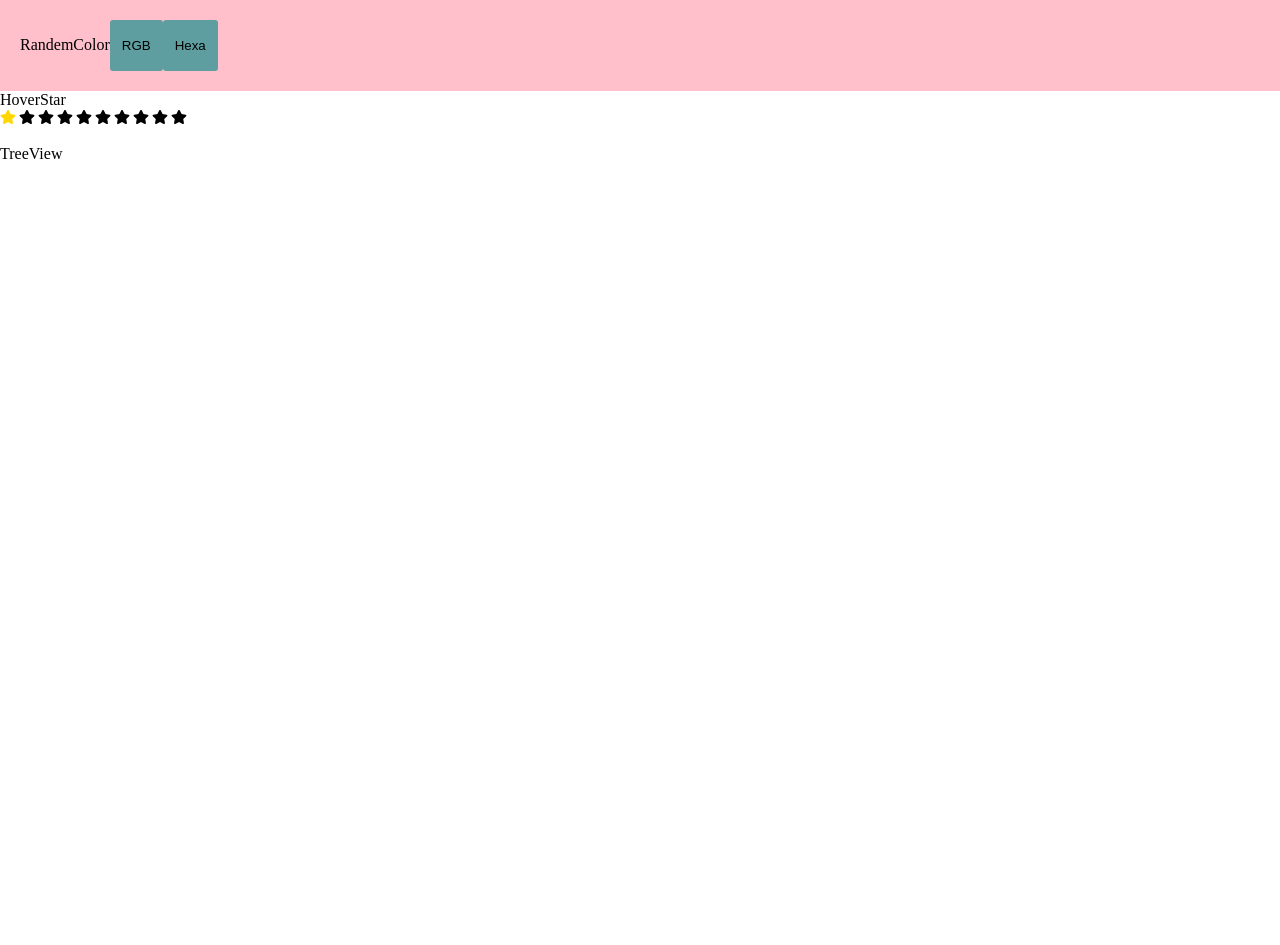
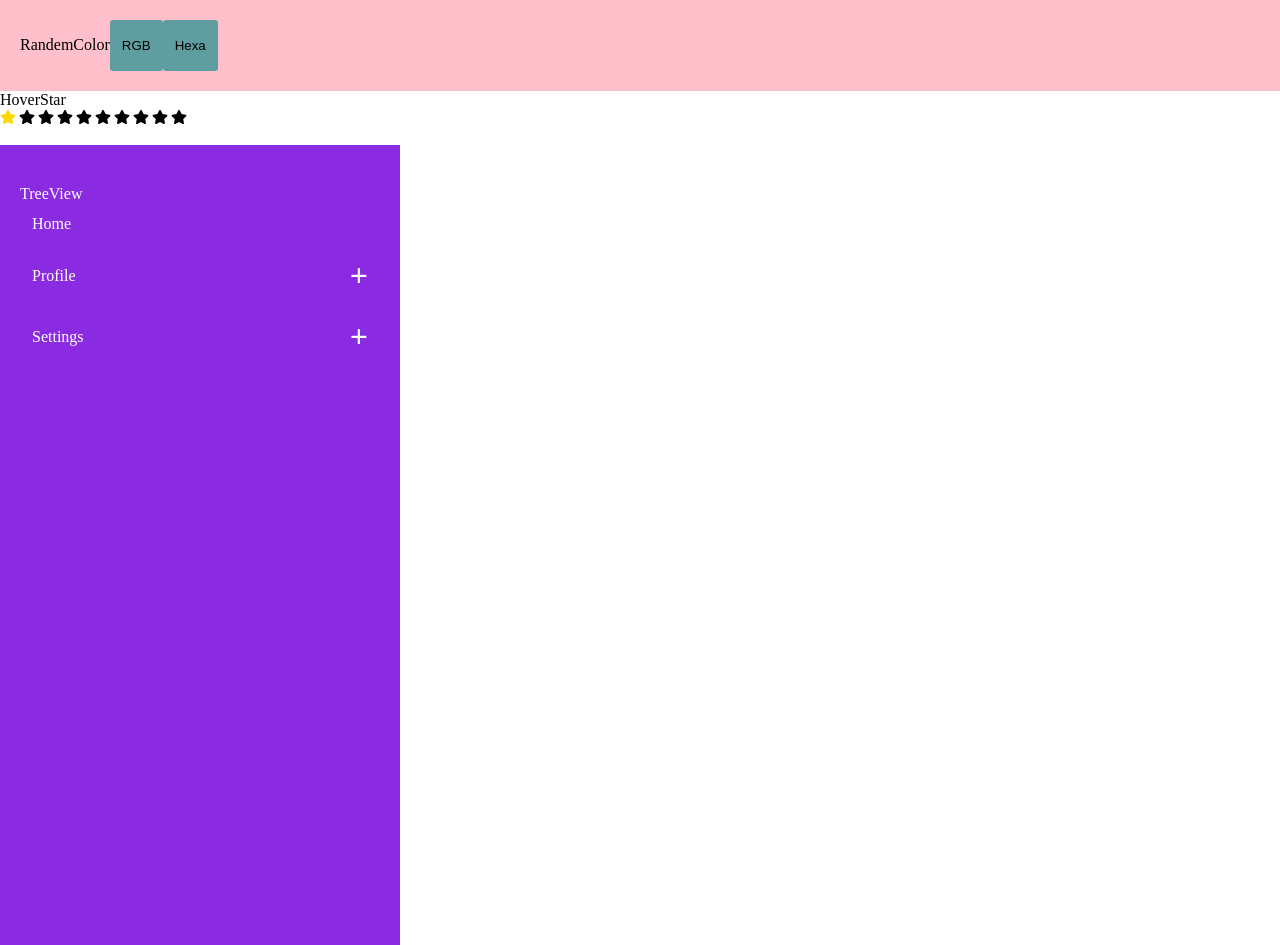
Before and after one commit to Bhavya-oss/react-twenty-five, a React (Create React App) app: page / in a window 1280 px wide. Before the commit the page ends 800 px from the top, so only its background shows below. Built offline with nearby package versions, Linux system fonts and the light colour scheme.

Commit message:
tree view

```diff
--- a/src/components/tree-view/TreeView.css
+++ b/src/components/tree-view/TreeView.css
@@ -0,0 +1,24 @@
+.tree-view-container {
+  width: 400px;
+  height: 100vh;
+  padding: 40px 20px;
+  background-color: blueviolet;
+  color: white;
+}
+
+.tree-view-label {
+  padding: 12px;
+  cursor: pointer;
+  display: flex;
+  align-items: center;
+  justify-content: space-between;
+}
+
+.answer {
+  padding: 12px 0px 12px 30px;
+  cursor: pointer;
+}
+
+.inside {
+  padding: 12px 0px 12px 60px;
+}
--- a/src/components/tree-view/TreeView.js
+++ b/src/components/tree-view/TreeView.js
@@ -1,7 +1,59 @@
-import React from "react";
+import React, { useState } from "react";
+import "./TreeView.css";
+import { TREE_VIEW } from "../../data";
+function TreeView() {
+  const [isChildren, setIsChildren] = useState(null);
+  const [isInsideChild, setIsInsideChild] = useState(null);
+  console.log("TREEV_VIEWTREEV_VIEW", TREE_VIEW);
+  function handlChildrenClick(id) {
+    setIsChildren((prev) => (prev === id ? null : id));
+  }
 
-function TreeView() {
-  return <div>TreeView</div>;
+  function handlChildrenInsideClick(id) {
+    setIsInsideChild((prev) => (prev === id ? null : id));
+  }
+  return (
+    <div className="tree-view-container">
+      TreeView
+      {TREE_VIEW.map((curr, indx) => {
+        console.log("curr curr", curr);
+        return (
+          <>
+            <div
+              className="tree-view-label"
+              key={indx}
+              onClick={() => handlChildrenClick(indx)}
+            >
+              <div>{curr.label}</div>
+              <div> {curr.children && <h1>+</h1>}</div>
+            </div>
+            {indx === isChildren &&
+              curr.children &&
+              curr.children.map((child, indx) => (
+                <>
+                  <div
+                    onClick={() => handlChildrenInsideClick(indx)}
+                    className="answer"
+                  >
+                    {child.label}
+                    {console.log("childchild", child)}
+                  </div>
+
+                  <div>
+                    {" "}
+                    {indx === isInsideChild &&
+                      child.children &&
+                      child.children.map((inside, index) => (
+                        <div className="inside">{inside.label}</div>
+                      ))}
+                  </div>
+                </>
+              ))}
+          </>
+        );
+      })}
+    </div>
+  );
 }
 
 export default TreeView;
```
